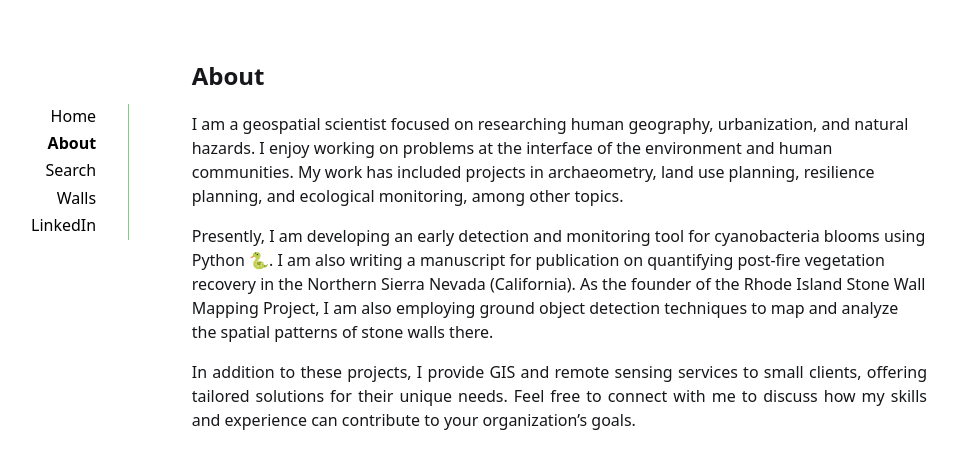
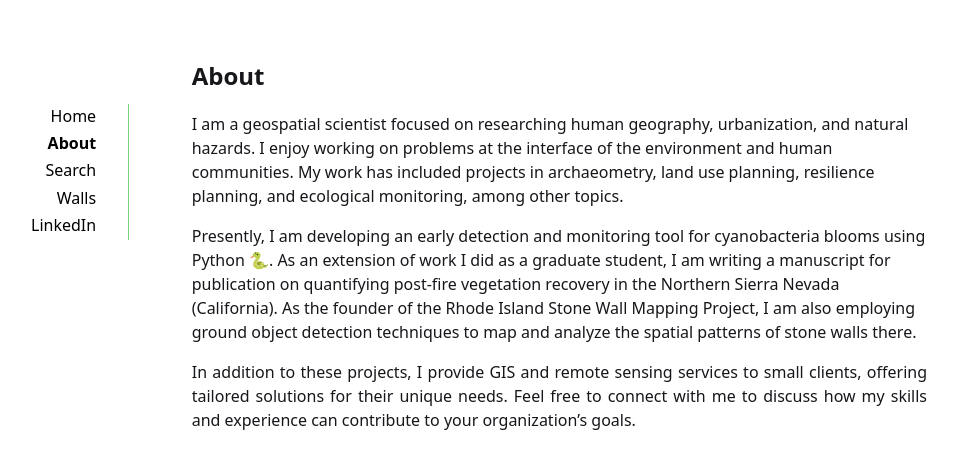
Before and after one commit to e-vos/e-vos.github.io, a Jekyll site: the page built from _pages/about.md, in a window 1280 px wide. Shown: the top 469 px of the page, without its empty margins (161-1119 px from the left). Built offline with Jekyll 4.4.1, drawn with Linux system fonts in a browser that asks for light colours.

Commit message:
Update about.md

```diff
--- a/_pages/about.md
+++ b/_pages/about.md
@@ -4,7 +4,7 @@ title: About
 ---
 I am a geospatial scientist focused on researching human geography, urbanization, and natural hazards. I enjoy working on problems at the interface of the environment and human communities. My work has included projects in archaeometry, land use planning, resilience planning, and ecological monitoring, among other topics.
 
-Presently, I am developing an early detection and monitoring tool for cyanobacteria blooms using Python 🐍. I am also writing a manuscript for publication on quantifying post-fire vegetation recovery in the Northern Sierra Nevada (California). As the founder of the Rhode Island Stone Wall Mapping Project, I am also employing ground object detection techniques to map and analyze the spatial patterns of stone walls there.
+Presently, I am developing an early detection and monitoring tool for cyanobacteria blooms using Python 🐍. As an extension of work I did as a graduate student, I am writing a manuscript for publication on quantifying post-fire vegetation recovery in the Northern Sierra Nevada (California). As the founder of the Rhode Island Stone Wall Mapping Project, I am also employing ground object detection techniques to map and analyze the spatial patterns of stone walls there.
 
 In addition to these projects, I provide GIS and remote sensing services to small clients, offering tailored solutions for their unique needs. Feel free to connect with me to discuss how my skills and experience can contribute to your organization’s goals.
 {: style="text-align: justify"}
```
